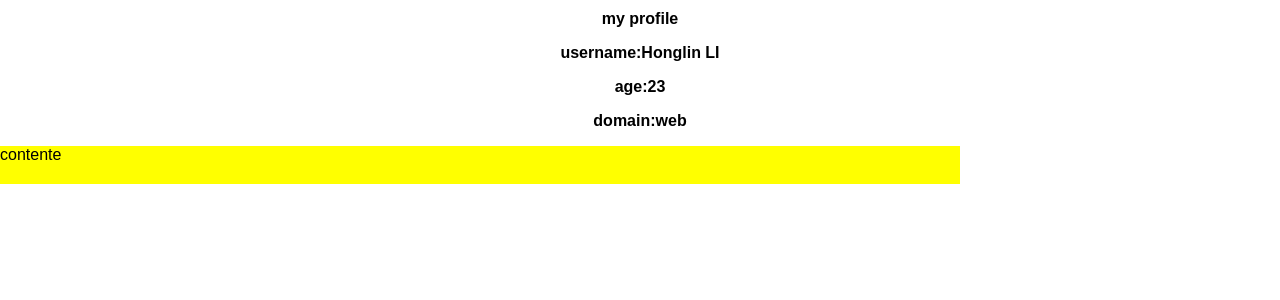
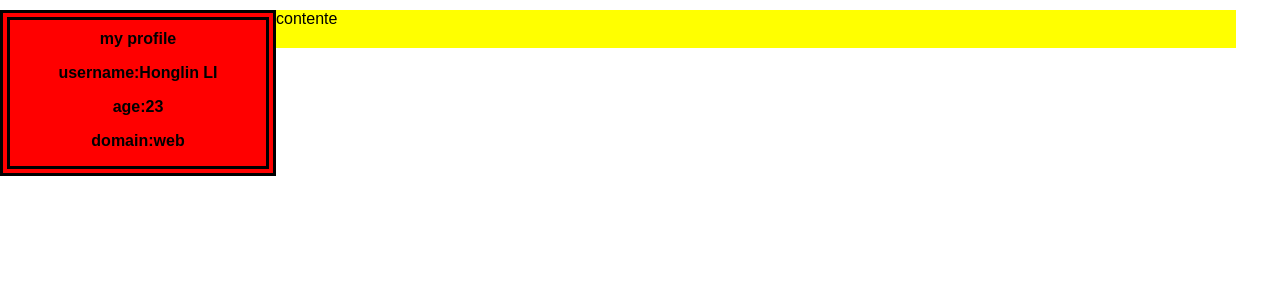
Before and after one commit to CoderLee2014/CoderLee2014, a PHP site: page / in a window 1280 px wide. Shown: the part 129-429 px from the top of the page. Run offline with PHP 8.4, Linux system fonts and the light colour scheme.

Commit message:
Update stylesheets.css

```diff
--- a/stylesheets/stylesheets.css
+++ b/stylesheets/stylesheets.css
@@ -1,4 +1,4 @@
-#myprofils{
+#myprofile{
   width:20%;
   height:auto;
   float:left;
```
